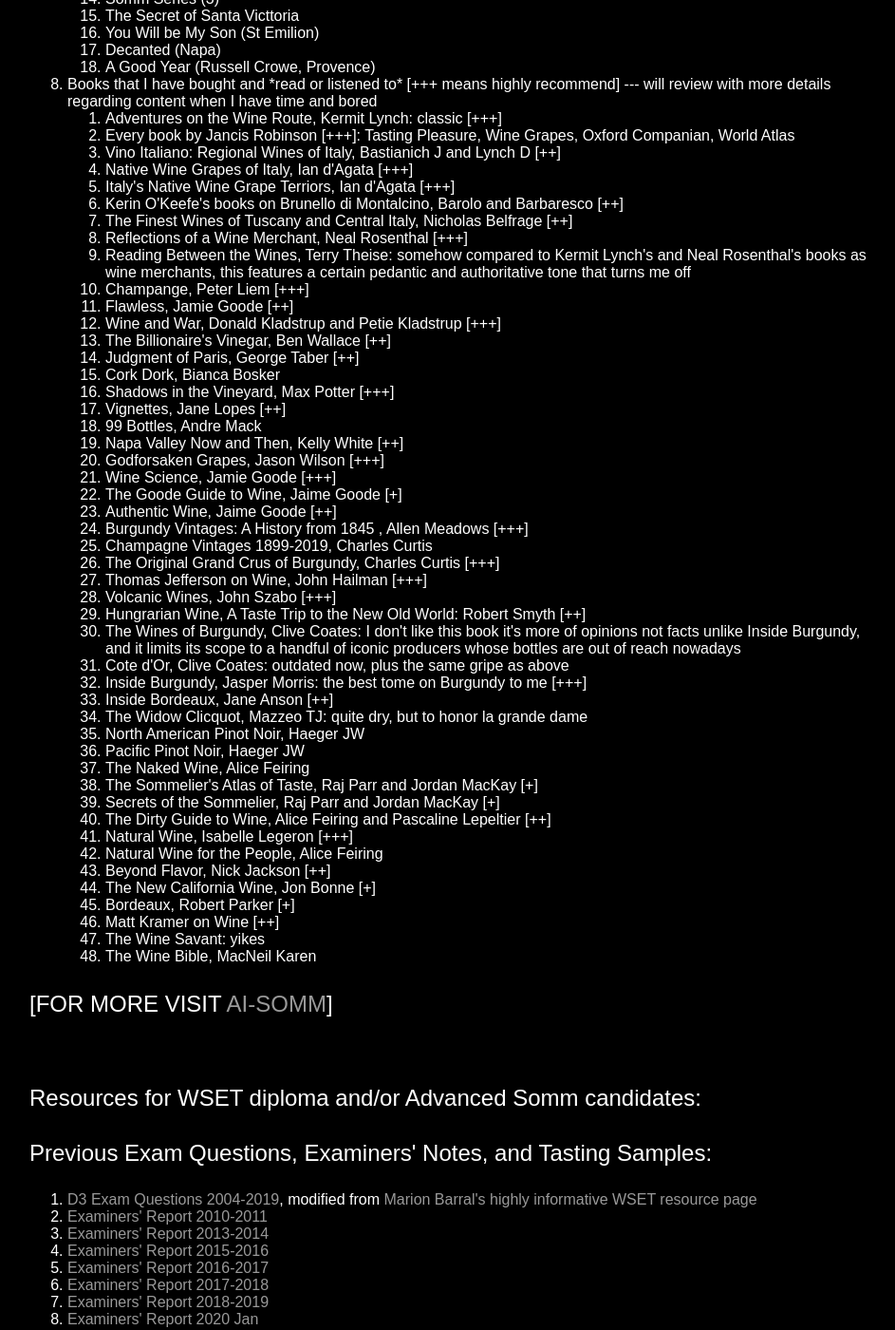
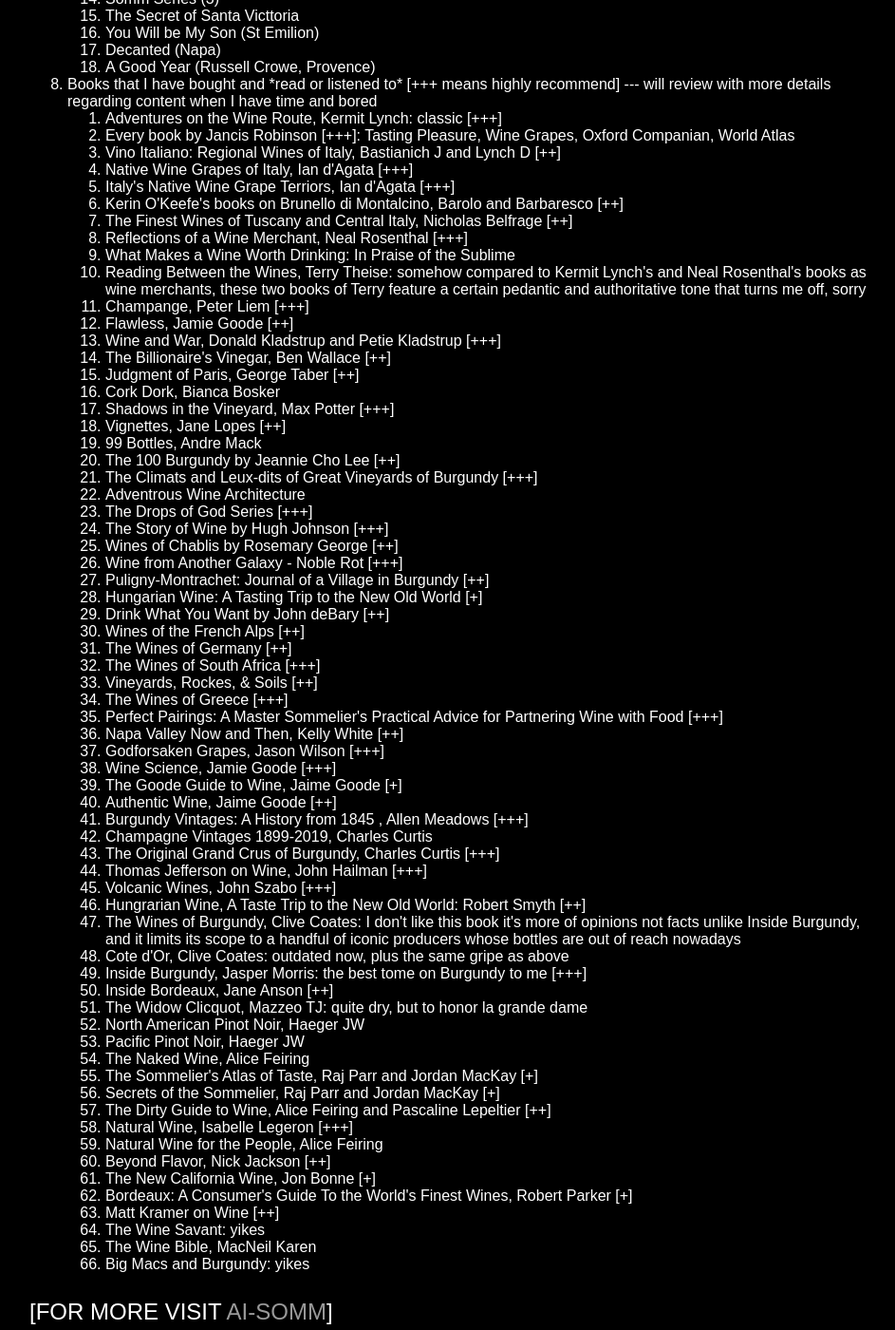
Before and after one commit to shenglih/shenglih.github.io, a Jekyll site: the page built from study/index.html, in a window 1280 px wide and 1400 px high, scrolled down 5959 px. Shown: the whole window at 95% size, without its empty margins (161-1104 px from the left). Built offline with Jekyll 4.4.1, drawn with Linux system fonts in a browser that asks for light colours; comment, search, counter and statistics services are not loaded.

Commit message:
update book list

```diff
--- a/study/index.html
+++ b/study/index.html
@@ -347,7 +347,8 @@
 <li>Kerin O'Keefe's books on Brunello di Montalcino, Barolo and Barbaresco [++] </li>
 <li>The Finest Wines of Tuscany and Central Italy, Nicholas Belfrage [++] </li>
 <li>Reflections of a Wine Merchant, Neal Rosenthal [+++] </li>
-<li>Reading Between the Wines, Terry Theise: somehow compared to Kermit Lynch's and Neal Rosenthal's books as wine merchants, this features a certain pedantic and authoritative tone that turns me off</li>
+<li>What Makes a Wine Worth Drinking: In Praise of the Sublime</li>
+<li>Reading Between the Wines, Terry Theise: somehow compared to Kermit Lynch's and Neal Rosenthal's books as wine merchants, these two books of Terry feature a certain pedantic and authoritative tone that turns me off, sorry</li>
 <li>Champange, Peter Liem [+++] </li>
 <li>Flawless, Jamie Goode [++] </li>
 <li>Wine and War, Donald Kladstrup and Petie Kladstrup [+++] </li>
@@ -357,6 +358,22 @@
 <li>Shadows in the Vineyard, Max Potter [+++] </li>
 <li>Vignettes, Jane Lopes [++] </li>
 <li>99 Bottles, Andre Mack </li>
+<li>The 100 Burgundy by Jeannie Cho Lee [++]</li>
+<li>The Climats and Leux-dits of Great Vineyards of Burgundy [+++]</li>
+<li>Adventrous Wine Architecture</li>
+<li>The Drops of God Series [+++]</li>
+<li>The Story of Wine by Hugh Johnson [+++]</li>
+<li>Wines of Chablis by Rosemary George [++]</li>
+<li>Wine from Another Galaxy - Noble Rot [+++]</li>
+<li>Puligny-Montrachet: Journal of a Village in Burgundy [++]</li>
+<li>Hungarian Wine: A Tasting Trip to the New Old World [+]</li>
+<li>Drink What You Want by John deBary [++]</li>
+<li>Wines of the French Alps [++]</li>
+<li>The Wines of Germany [++]</li>
+<li>The Wines of South Africa [+++]</li>
+<li>Vineyards, Rockes, & Soils [++]</li>
+<li>The Wines of Greece [+++]</li>
+<li>Perfect Pairings: A Master Sommelier's Practical Advice for Partnering Wine with Food [+++]</li>
 <li>Napa Valley Now and Then, Kelly White [++] </li>
 <li>Godforsaken Grapes, Jason Wilson [+++] </li>
 <li>Wine Science, Jamie Goode [+++] </li>
@@ -383,10 +400,11 @@
 <li>Natural Wine for the People, Alice Feiring </li>
 <li>Beyond Flavor, Nick Jackson [++] </li>
 <li>The New California Wine, Jon Bonne [+] </li>
-<li>Bordeaux, Robert Parker [+] </li>
+<li>Bordeaux: A Consumer's Guide To the World's Finest Wines, Robert Parker [+] </li>
 <li>Matt Kramer on Wine [++] </li>
 <li>The Wine Savant: yikes </li>
 <li>The Wine Bible, MacNeil Karen </li>
+<li>Big Macs and Burgundy: yikes </li>
 	</ol>
   </ol>
 
```
